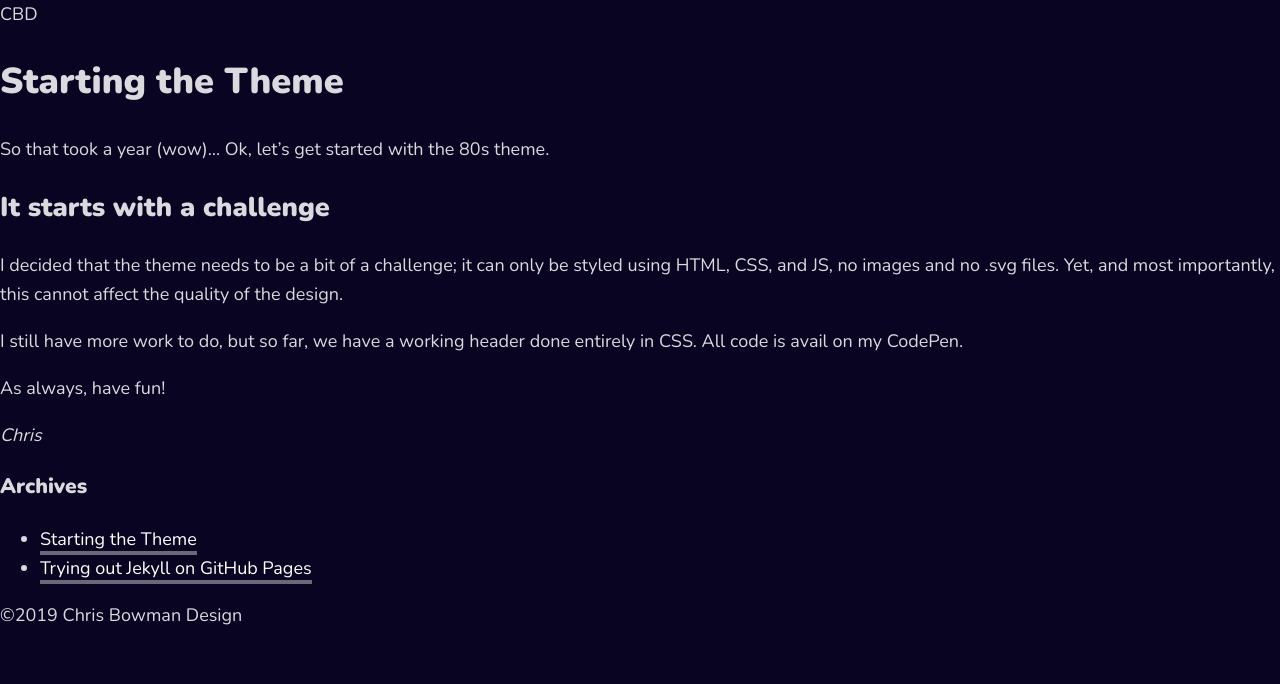
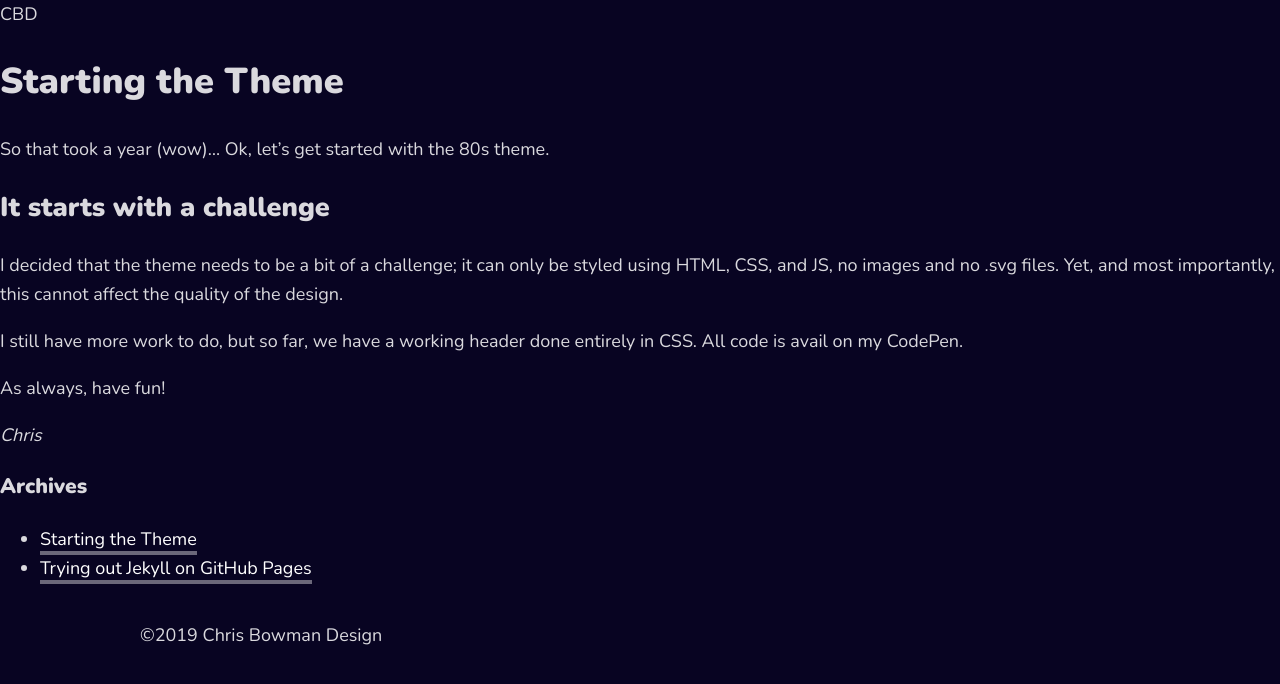
Before and after one commit to chiss22/chiss22.github.io, a Jekyll site: the page built from _posts/2019-03-31-starting-the-theme.md, in a window 1280 px wide. Shown: the top 684 px of the page. Built offline with Jekyll 4.4.1, drawn with Linux system fonts in a browser that asks for light colours.

Commit message:
Update style.scss

```diff
--- a/assets/css/style.scss
+++ b/assets/css/style.scss
@@ -56,22 +56,23 @@ body {
 
 			h2 {
 				font-size: 52px;
-				margin: 0;
+				margin: 10px 0 0 0;
 			}
 
 			p {
-				font-size: 35px;
-				line-height: 1.3;
+				font-size: 30px;
+				line-height: 1.4;
+
+				&.small {
+					font-size: 22px;
+				}
 			}
 		}
 	}
 
-	.blog {
-		display: flex;
-		flex-direction: column;
-		width: 100%;
+	footer {
 		max-width: 1000px;
-		margin: 0 auto 20px auto;
+		margin: 0 auto;
 		padding: 20px;
 	}
 }
```
